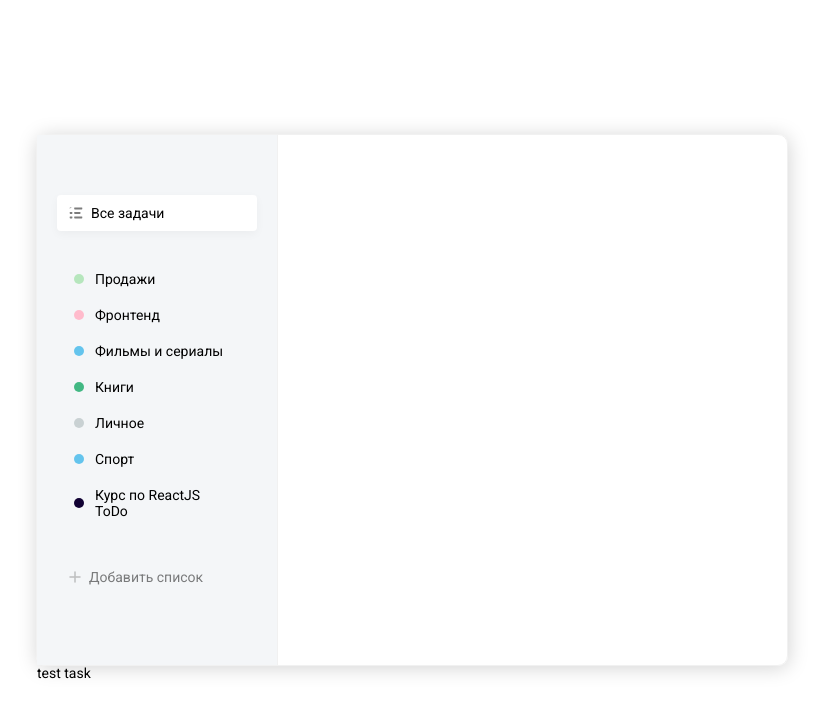
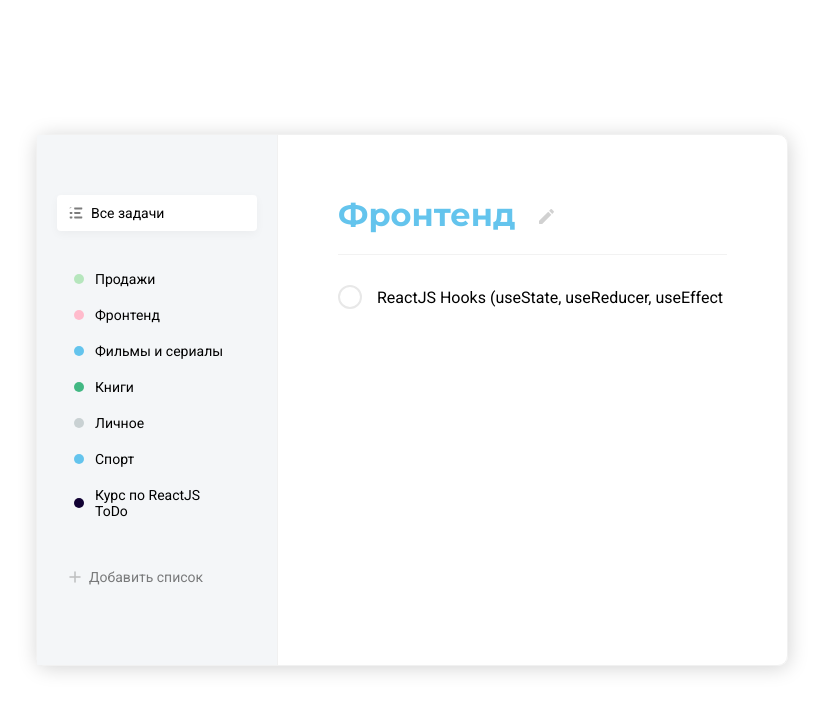
Before and after one commit to andreyrunov/to-do-list, a React (Create React App) app in the folder client/: page /lists/1 in a window 1280 px wide. Shown: the top 718 px of the page, without its empty margins (228-1053 px from the left). Built offline with nearby package versions, Linux system fonts and the light colour scheme; the HTML template or start-up script is replaced by a standard one.

Commit message:
add tasks list

```diff
--- a/client/public/index.html
+++ b/client/public/index.html
@@ -1,5 +1,5 @@
 <!DOCTYPE html>
-<html lang="en">
+<html lang="ru">
 	<head>
 		<meta charset="utf-8" />
 		<meta name="viewport" content="width=device-width, initial-scale=1" />
@@ -8,10 +8,12 @@
 			name="description"
 			content="Web site created using create-react-app"
 		/>
-		<link rel="preconnect" href="https://fonts.googleapis.com" />
-		<link rel="preconnect" href="https://fonts.gstatic.com" crossorigin />
 		<link
 			href="https://fonts.googleapis.com/css2?family=Roboto:wght@100;400;500&display=swap"
+			rel="stylesheet"
+		/>
+		<link
+			href="https://fonts.googleapis.com/css2?family=Montserrat:wght@700&family=Roboto:wght@100;400;500&display=swap"
 			rel="stylesheet"
 		/>
 		<title>React App</title>
--- a/client/src/App.js
+++ b/client/src/App.js
@@ -2,6 +2,7 @@
 import AddButtonList from './components/AddButtonList/AddButtonList'
 import List from './components/List/List'
 import DB from './assets/db.json'
+import Tasks from './components/Tasks'
 
 function App() {
 	const [lists, setLists] = useState(
@@ -43,10 +44,18 @@
 						},
 					]}
 				/>
-				<List items={lists} onRemove={(item) => {alert(item.name)}} isRemovable={true} />
+				<List
+					items={lists}
+					onRemove={(item) => {
+						alert(item.name)
+					}}
+					isRemovable={true}
+				/>
 				<AddButtonList onAdd={onAddList} colors={DB.colors} />
 			</div>
-			<div className='todo__tasks'>test task</div>
+			<div className='todo__tasks'>
+				<Tasks />
+			</div>
 		</div>
 	)
 }
--- a/client/src/components/List/List.scss
+++ b/client/src/components/List/List.scss
@@ -15,6 +15,7 @@
 		align-items: center;
 		padding: 10px 12px;
 		cursor: pointer;
+		transition: background-color 0.15s ease-in-out;
 
 		&:hover {
 			background: rgba(242, 242, 242, 0.5);
@@ -26,6 +27,7 @@
 
 		#{$self}__remove-icon {
 		opacity: 0;
+		transition: opacity 0.15s ease-in-out;
 
 		&:hover {
 			opacity: 1;
--- /dev/null
+++ b/client/src/components/Tasks/Tasks.scss
@@ -0,0 +1,92 @@
+.tasks {
+	&__title {
+		font-family: 'Montserrat';
+		font-weight: 700;
+		font-size: 32px;
+		line-height: 39px;
+		color: #64c4ed;
+		padding-bottom: 20px;
+		border-bottom: 1px solid #f2f2f2;
+
+		img {
+			opacity: 0.2;
+			cursor: pointer;
+			margin-left: 15px;
+			padding-bottom: 2px;
+
+			&:hover {
+				opacity: 0.7;
+			}
+		}
+	}
+
+	.checkbox {
+
+		input {
+			display: none;
+		}
+
+		svg {
+			transition: opacity 0.15s ease-in-out;
+		}
+
+		input:checked + label {
+            background-color: #4DD599;
+            border-color: #4DD599;
+
+			svg {
+				opacity: 1;
+				path {
+					stroke: #fff;
+				}
+			}
+        }
+
+		&:hover {
+			label {
+				background-color: #f2f2f2;
+				border-color: #f2f2f2;
+				svg {
+					opacity: 1;
+					path {
+						stroke: #b2b2b2;
+					}
+				}
+			}
+		}
+
+		label {
+			display: flex;
+			align-items: center;
+			justify-content: center;
+			border: 2px solid #e8e8e8;
+			border-radius: 30px;
+			width: 20px;
+			height: 20px;
+            cursor: pointer;
+			svg {
+				opacity: 0;
+				position: relative;
+				// left: 1px;
+			}
+			transition: background-color 0.15s ease-in-out, border-color 0.15s ease-in-out;
+		}
+
+
+
+	}
+
+	&__items {
+		margin-top: 30px;
+		&-row {
+			display: flex;
+			align-items: center;
+			input {
+				margin-left: 15px;
+				border: 0;
+				font-size: 16px;
+				width: 100%;
+			}
+		}
+	}
+}
--- /dev/null
+++ b/client/src/components/Tasks/index.jsx
@@ -0,0 +1,40 @@
+import React from 'react'
+import './Tasks.scss'
+import editSvg from '../../assets/icons/edit.svg'
+
+function Tasks() {
+	return (
+		<div className='tasks'>
+			<h2 className='tasks__title'>
+				Фронтенд <img src={editSvg} alt='edit' />
+			</h2>
+			<div className='tasks__items'>
+				<div className='tasks__items-row'>
+					<div className='checkbox'>
+						<input id='check' type='checkbox' />
+						<label htmlFor='check'>
+							<svg
+								width='11'
+								height='8'
+								viewBox='0 0 11 8'
+								fill='none'
+								xmlns='http://www.w3.org/2000/svg'
+							>
+								<path
+									d='M9.29999 1.20001L3.79999 6.70001L1.29999 4.20001'
+									stroke='#f2f2f2'
+									stroke-width='1.5'
+									stroke-linecap='round'
+									stroke-linejoin='round'
+								/>
+							</svg>
+						</label>
+					</div>
+					<input type='text' value='ReactJS Hooks (useState, useReducer, useEffect и т.д.)' />
+				</div>
+			</div>
+		</div>
+	)
+}
+
+export default Tasks
--- a/client/src/index.scss
+++ b/client/src/index.scss
@@ -12,6 +12,7 @@
 }
 
 .todo {
+	display: flex;
 	position: absolute;
 	top: 50%;
 	left: 50%;
@@ -29,6 +30,11 @@
 		height: calc(100% - 120px);
 		border-right: 1px solid #f1f1f1;
 		padding: 60px 20px;
+	}
+
+	&__tasks {
+		flex: 1;
+		padding: 60px;
 	}
 }
 
```
Also changed, not shown: client/src/assets/icons/check.svg (added), client/src/assets/icons/edit.svg (added). Lines whose indentation alone changed are shown as unchanged.
